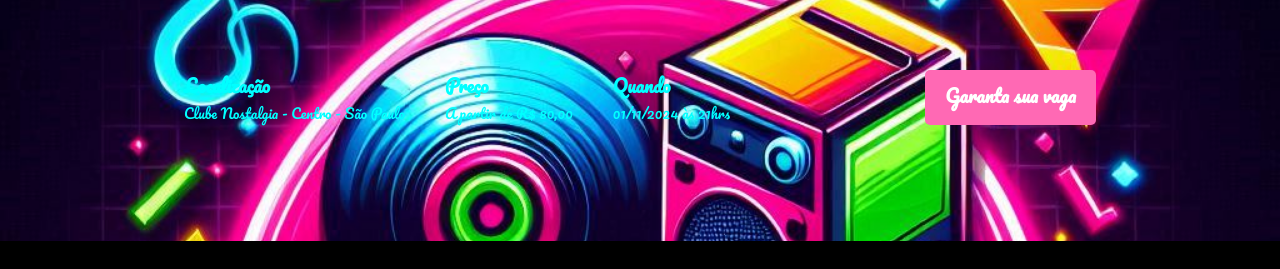
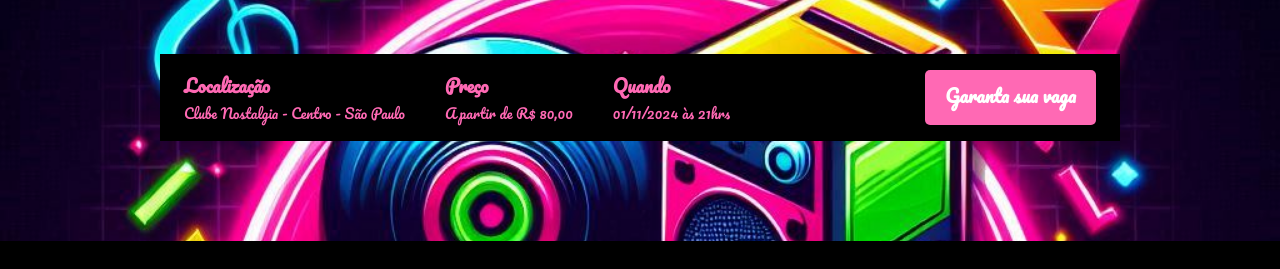
Before and after one commit to MylenaFDS/FestaAnos80, a website built with Parcel: page src/index.html in a window 1280 px wide. In both pictures the pointer is over the element 640 px from the left and 347 px from the top of the page. Shown: the part 250-519 px from the top of the page. Built offline with nearby package versions, Linux system fonts and the light colour scheme.

Commit message:
mudanças

```diff
--- a/src/styles/_variables.scss
+++ b/src/styles/_variables.scss
@@ -5,7 +5,7 @@
 $primary-color: #ff69b4;
 $background-color: #000;
 $text-color: #fff;
-$secondaryTextColor: #00ffff;
+$secondaryTextColor: #ff69b4;
 $font-family: 'Pacifico', cursive;
 $container-padding: 20px;
 $border-radius: 10px;
--- a/src/styles/components/_infos_bar.scss
+++ b/src/styles/components/_infos_bar.scss
@@ -23,7 +23,9 @@
             }
         }
     }
-
+    &:hover{
+        background-color: $background-color;
+    }
     @media (max-width: 640px) {
         display: block;
 
```
